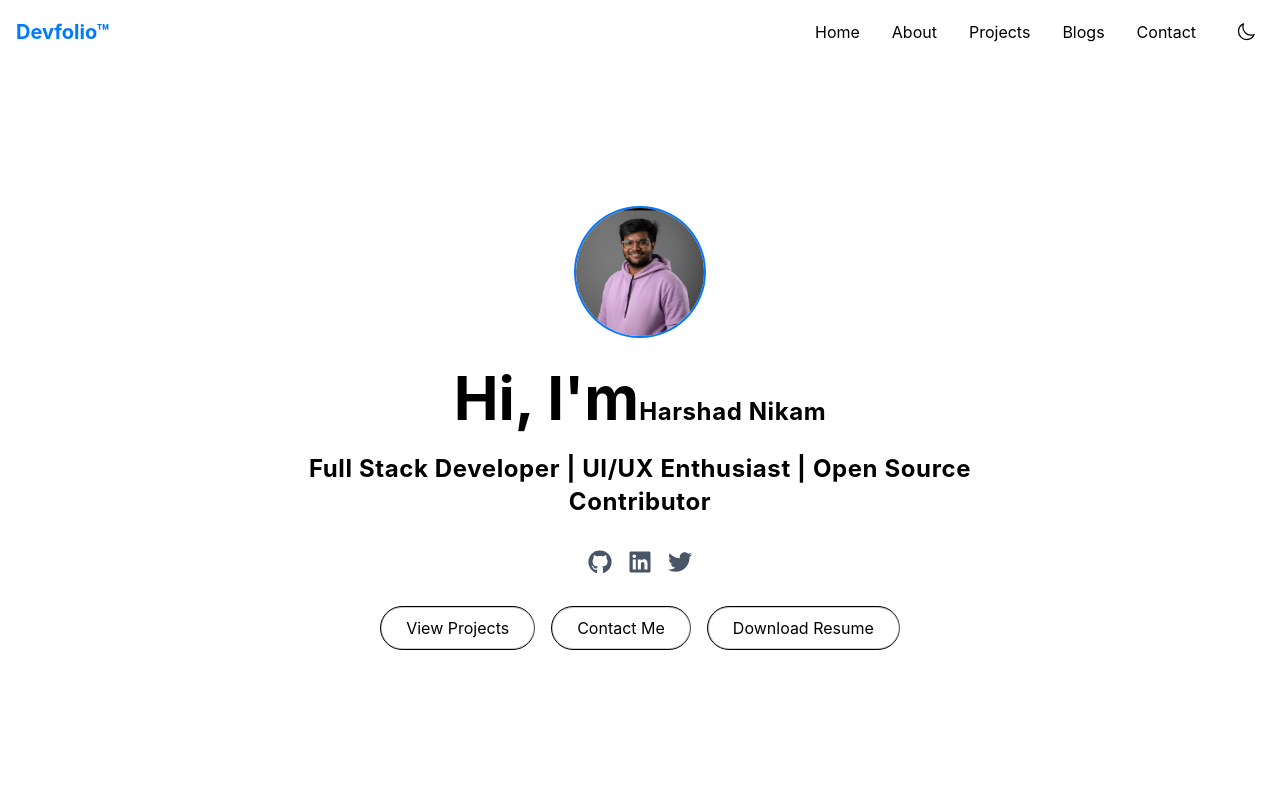
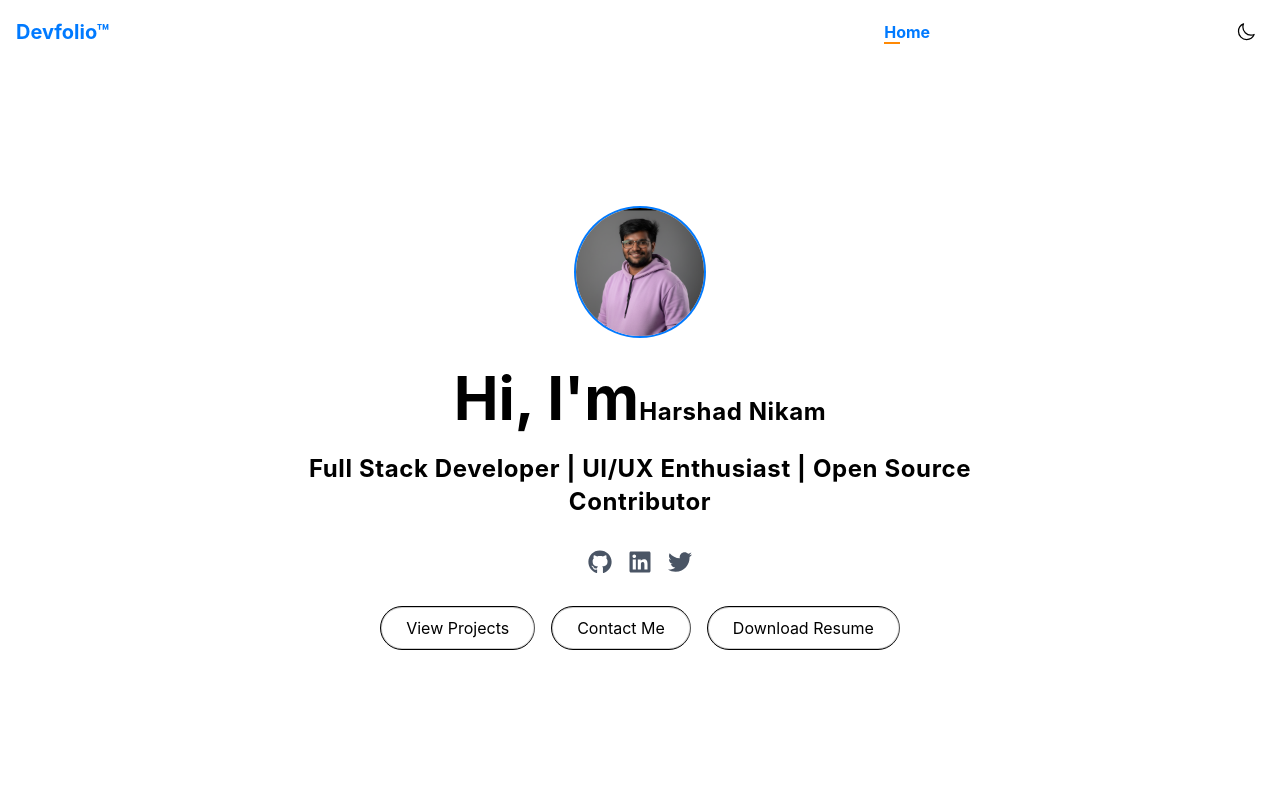
Before and after one commit to Harshad-027/NextJsPortfolio, a Next.js app: page / in a window 1280 px wide. Shown: the top 800 px of the page. Built offline with nearby package versions, Linux system fonts and the light colour scheme.

Commit message:
add navbar functionalities

```diff
--- a/components/Navbar.tsx
+++ b/components/Navbar.tsx
@@ -1,9 +1,15 @@
-'use client'
-import Link from 'next/link'
-import { SunIcon, MoonIcon, Bars3Icon, XMarkIcon } from '@heroicons/react/24/outline'
-import { useTheme } from '../app/context/ThemeContext'
-import { motion, AnimatePresence } from 'framer-motion'
-import { useState } from 'react'
+"use client";
+import Link from "next/link";
+import {
+  SunIcon,
+  MoonIcon,
+  Bars3Icon,
+  XMarkIcon,
+} from "@heroicons/react/24/outline";
+import { useTheme } from "../app/context/ThemeContext";
+import { motion, AnimatePresence } from "framer-motion";
+import { useState } from "react";
+import { usePathname } from "next/navigation";
 
 export default function Navbar() {
   const { theme, toggleTheme } = useTheme();
@@ -14,12 +20,14 @@ export default function Navbar() {
   };
 
   const menuItems = [
-    { href: '/', label: 'Home' },
-    { href: '/about', label: 'About' },
-    { href: '/projects', label: 'Projects' },
-    { href: '/blogs', label: 'Blogs' },
-    { href: '/contact', label: 'Contact' },
+    { href: "/", label: "Home" },
+    { href: "/about", label: "About" },
+    { href: "/projects", label: "Projects" },
+    { href: "/blogs", label: "Blogs" },
+    { href: "/contact", label: "Contact" },
   ];
+  const pathName = usePathname();
+
   return (
     <nav className="fixed w-full bg-white/80 dark:bg-dark/80 backdrop-blur-sm z-50">
       <div className="container max-w-7xl mx-auto px-4">
@@ -30,22 +38,33 @@ export default function Navbar() {
 
           {/* Desktop Menu */}
           <div className="hidden md:flex items-center space-x-8">
-            {menuItems.map((item) => (
+            {menuItems.map((item) => {
+              const isActive =
+                pathName === item.href ||
+                (pathName.startsWith(item.href) && item.href !== "/");
+              return (
                 <Link
                   key={item.href}
                   href={item.href}
-                className="hover:text-primary transition-colors"
+                  className={`relative hover:text-primary transition-colors font-bold mr-4 ${
+                    isActive ? "text-primary" : "text-white"
+                  }
+                  after:absolute after:left-0 after:bottom-0 after:h-0.5 after:w-1/3 after:bg-orange-400
+                  after:transition-all after:duration-300
+                  ${isActive ? "after:opacity-100" : "after:opacity-0 hover:after:opacity-100"}`}
+
                 >
                   {item.label}
                 </Link>
-            ))}
+              );
+            })}
             <motion.button
               onClick={toggleTheme}
               className="p-2 rounded-lg hover:bg-gray-100 dark:hover:bg-gray-800 transition-colors"
               whileHover={{ scale: 1.1 }}
               whileTap={{ scale: 0.9 }}
             >
-              {theme === 'dark' ? (
+              {theme === "dark" ? (
                 <SunIcon className="h-5 w-5" />
               ) : (
                 <MoonIcon className="h-5 w-5" />
@@ -73,7 +92,7 @@ export default function Navbar() {
           {isMobileMenuOpen && (
             <motion.div
               initial={{ opacity: 0, height: 0 }}
-              animate={{ opacity: 1, height: 'auto' }}
+              animate={{ opacity: 1, height: "auto" }}
               exit={{ opacity: 0, height: 0 }}
               transition={{ duration: 0.3 }}
               className="md:hidden"
@@ -107,7 +126,7 @@ export default function Navbar() {
                     }}
                     className="flex items-center py-2 hover:text-primary transition-colors"
                   >
-                    {theme === 'dark' ? (
+                    {theme === "dark" ? (
                       <>
                         <SunIcon className="h-5 w-5 mr-2" />
                         Light Mode
@@ -126,5 +145,5 @@ export default function Navbar() {
         </AnimatePresence>
       </div>
     </nav>
-  )
+  );
 }
```
Lines whose indentation alone changed are shown as unchanged.
